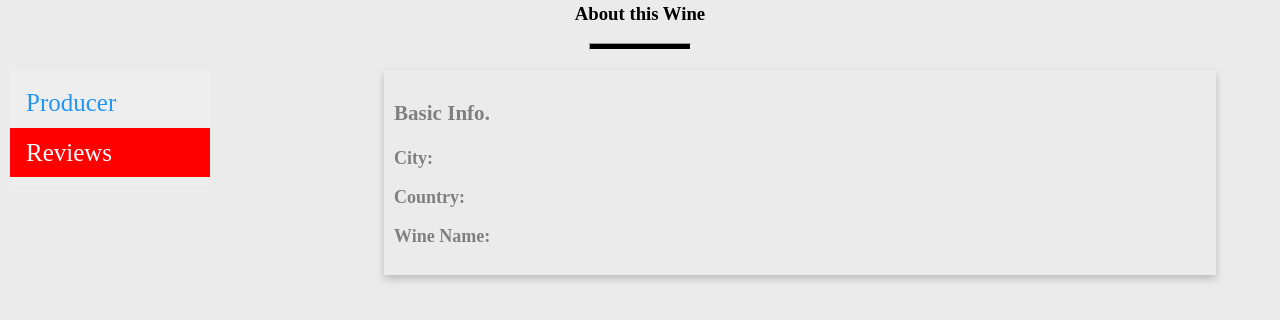
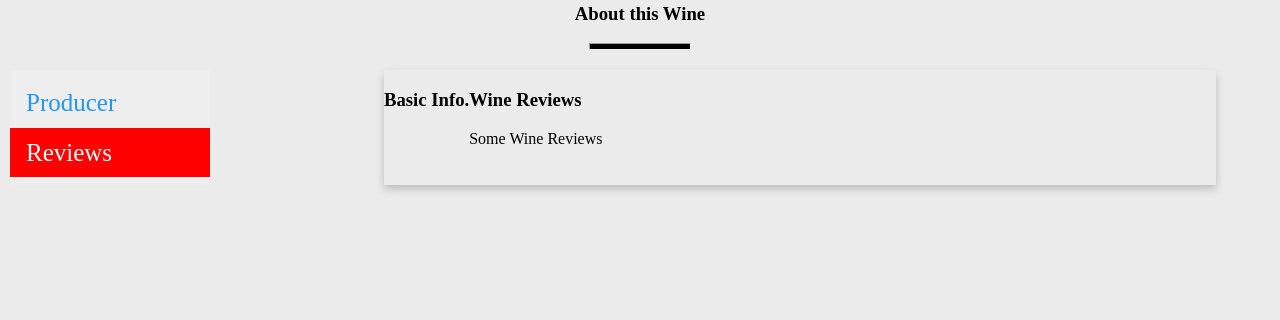
Before and after one commit to EBEN4REAL/React-redux-Testing, a React (Create React App) app: page /wines/1 in a window 1280 px wide. Both pictures are taken after a click on the link "Reviews". Shown: the part 420-740 px from the top of the page. Built offline with nearby package versions, Linux system fonts and the light colour scheme; no server answers.

Commit message:
Completed tabs section

```diff
--- a/src/components/wineDetail/index.js
+++ b/src/components/wineDetail/index.js
@@ -107,14 +107,25 @@ class Wine extends Component {
                                     </div>
                                 </div>
                                 <div className="right-content">
-                                    <div className="producer">
+                                    <div className="basicInfo">
                                         <h3 className="producer-text"><b>Basic Info.</b></h3>
-                                        <div>
-                                           <p><b>City: </b> {this.state.wineDetails.city}</p>
-                                           <p><b>Country: </b> {this.state.wineDetails.country}</p>
-                                           <p><b>Wine Name: </b> {this.state.wineDetails.name}</p>
-                                        </div>
+                                        {this.state.activeLink === 'Producer' ?
+                                        	 <div>
+	                                           <p><b>City: </b> {this.state.wineDetails.city}</p>
+	                                           <p><b>Country: </b> {this.state.wineDetails.country}</p>
+	                                           <p><b>Wine Name: </b> {this.state.wineDetails.name}</p>
+	                                        </div>
+                                        :null}
+
                                     </div>
+                                    {this.state.activeLink === 'Reviews' ?
+	                                    	 <div className="basicInfo">
+		                                        <h3 className="producer-text"><b>Wine Reviews</b></h3>
+		                                        <div>
+		                                           Some Wine Reviews
+		                                        </div>
+		                                    </div>
+                                	:null}
                                 </div>
                             </div>
 
```
